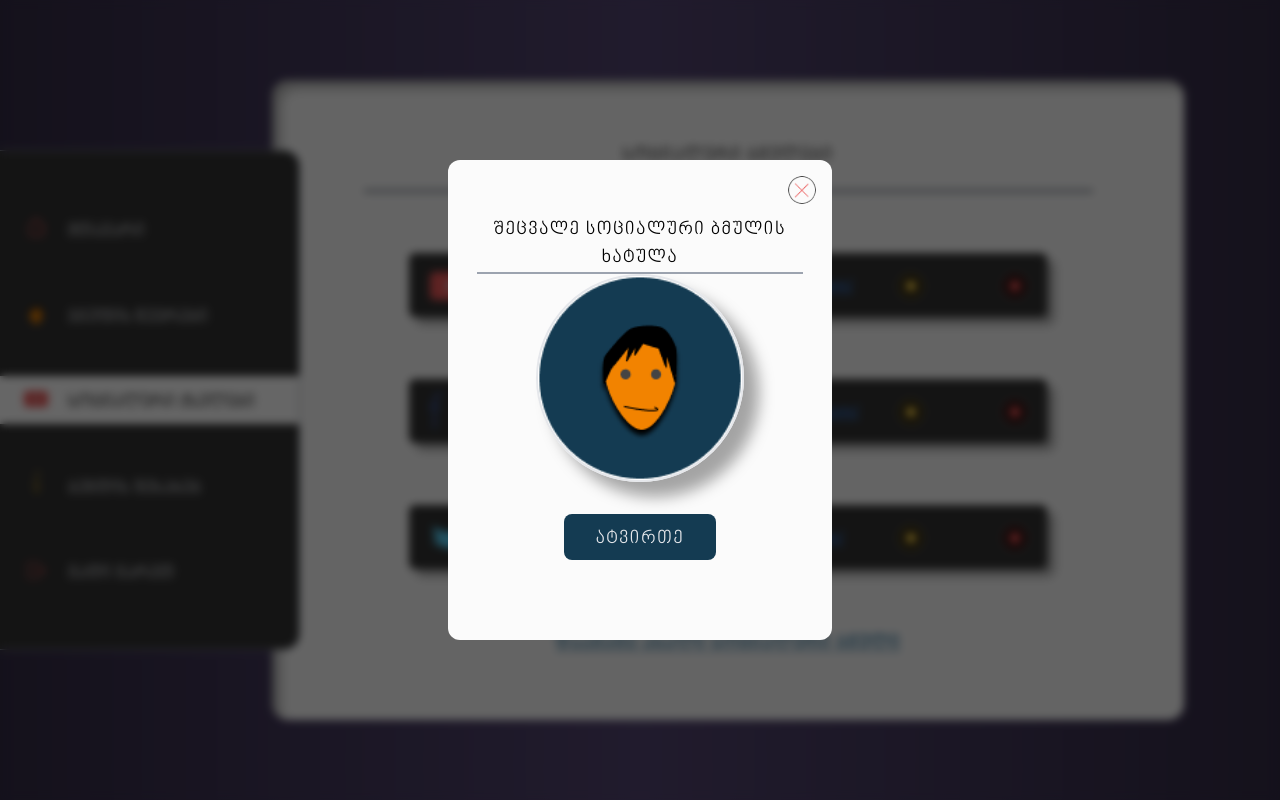
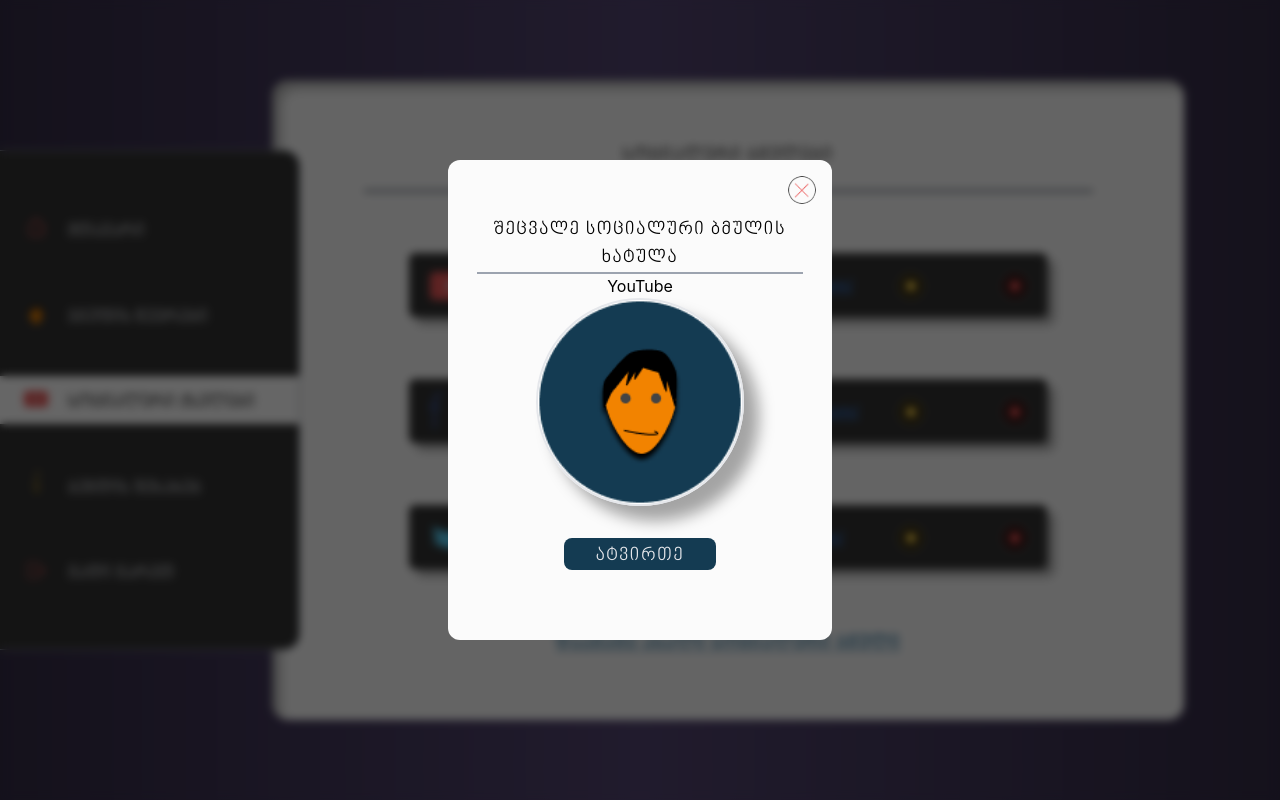
Before and after one commit to ibotchori/folk-soul, a React (Create React App) app: page /social-links in a window 1280 px wide. Both pictures are taken after a click on the picture 467 px from the left and 296 px from the top of the page. Built offline with nearby package versions, Linux system fonts and the light colour scheme.

Commit message:
style:  add subTitle props on Modal component

```diff
--- a/src/components/Modal/Modal.tsx
+++ b/src/components/Modal/Modal.tsx
@@ -6,9 +6,10 @@ type ModalProps = {
   visible: boolean
   onClose: MouseEventHandler<HTMLButtonElement>
   title: string
+  subTitle?: string
 }
 
-const Modal: React.FC<ModalProps> = ({ title, visible, onClose }) => {
+const Modal: React.FC<ModalProps> = ({ title, subTitle, visible, onClose }) => {
   if (!visible) return null
   return (
     <div className='fixed inset-0 bg-black bg-opacity-60 backdrop-blur-sm flex items-center justify-center'>
@@ -30,6 +31,8 @@ const Modal: React.FC<ModalProps> = ({ title, visible, onClose }) => {
           <p className='font-[mtavruli] w-[85%] text-center text-xs md:text-lg pt-14 tracking-widest border-b-2 border-gray-400 '>
             {title}
           </p>
+          {/* Sub Title */}
+          <p className=''>{subTitle}</p>
 
           {/* Avatar Image */}
           <div className='relative pb-8'>
--- a/src/pages/SocialLinks/SocialLinks.tsx
+++ b/src/pages/SocialLinks/SocialLinks.tsx
@@ -131,6 +131,7 @@ const SocialLinks = (props: Props) => {
         onClose={handleOnClose}
         visible={showModal}
         title={'შეცვალე სოციალური ბმულის ხატულა'}
+        subTitle={'YouTube'}
       />
     </>
   )
```
